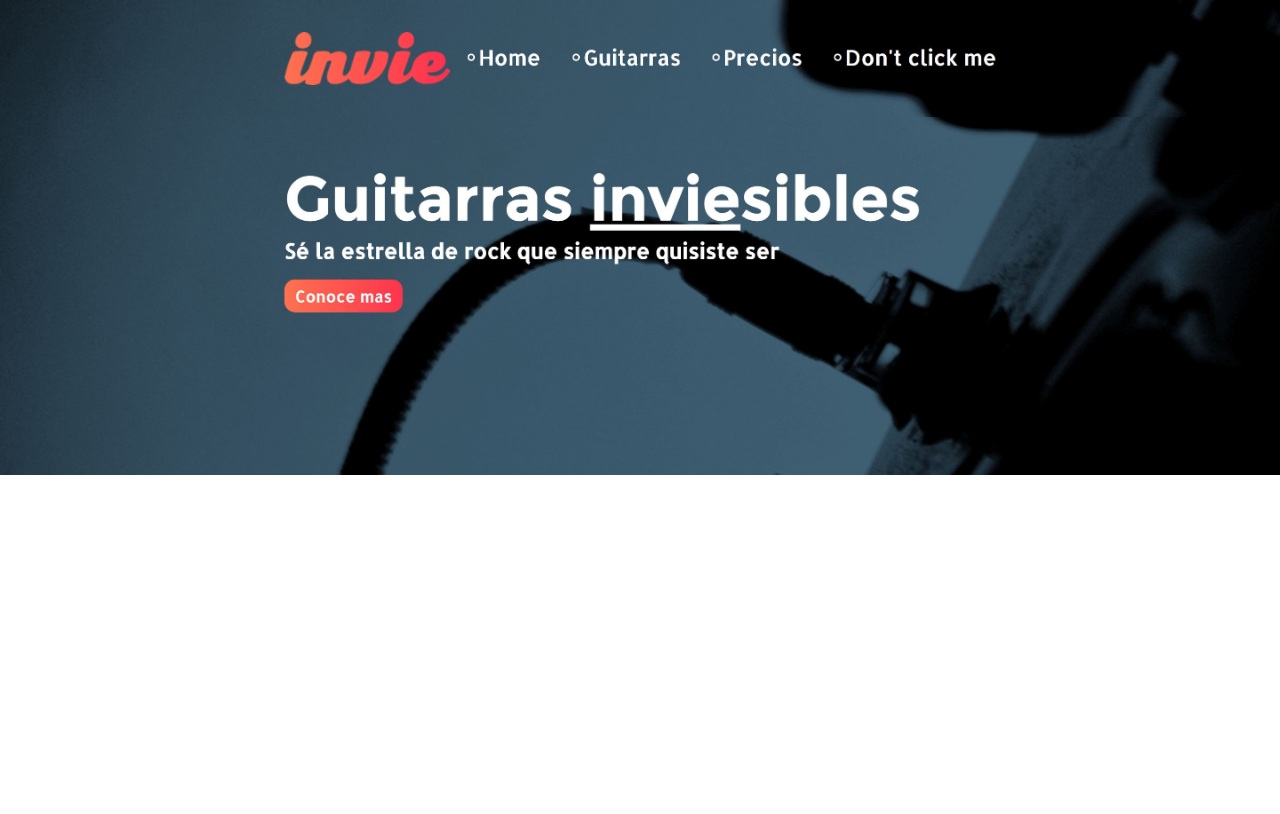
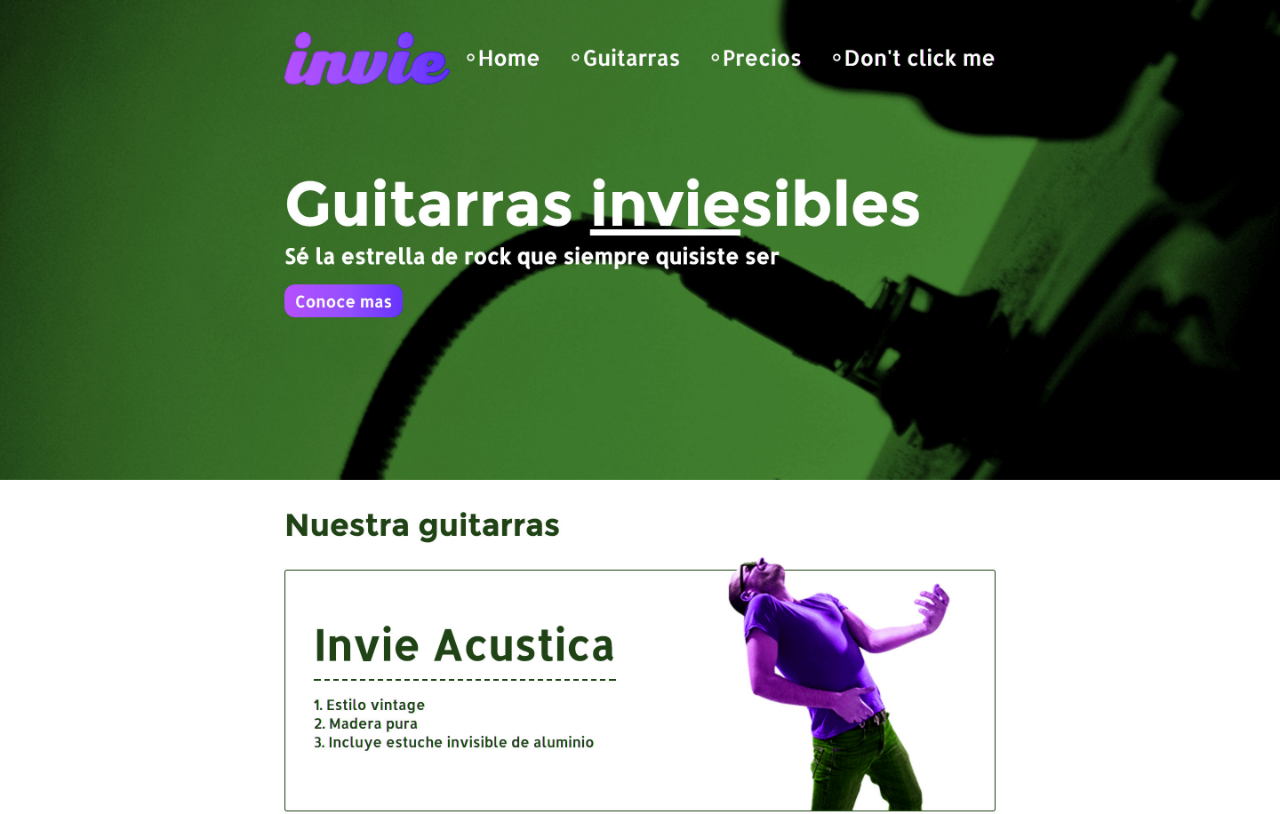
Before and after one commit to charz016/invie-github, a plain HTML site: page index.html in a window 1280 px wide. Shown: the top 814 px of the page. Drawn offline with Linux system fonts and the light colour scheme.

Commit message:
nueva version invie verde

```diff
--- a/index.html
+++ b/index.html
@@ -21,8 +21,8 @@ vertical-align: top;
 
   <body>
 
-<img src="header.jpg">
-<img src="hero.jpg">
+<img src="nueva-version_.jpg">
+
 
   </body>
 </html>
```
Also changed, not shown: nueva-version_.jpg (added).
